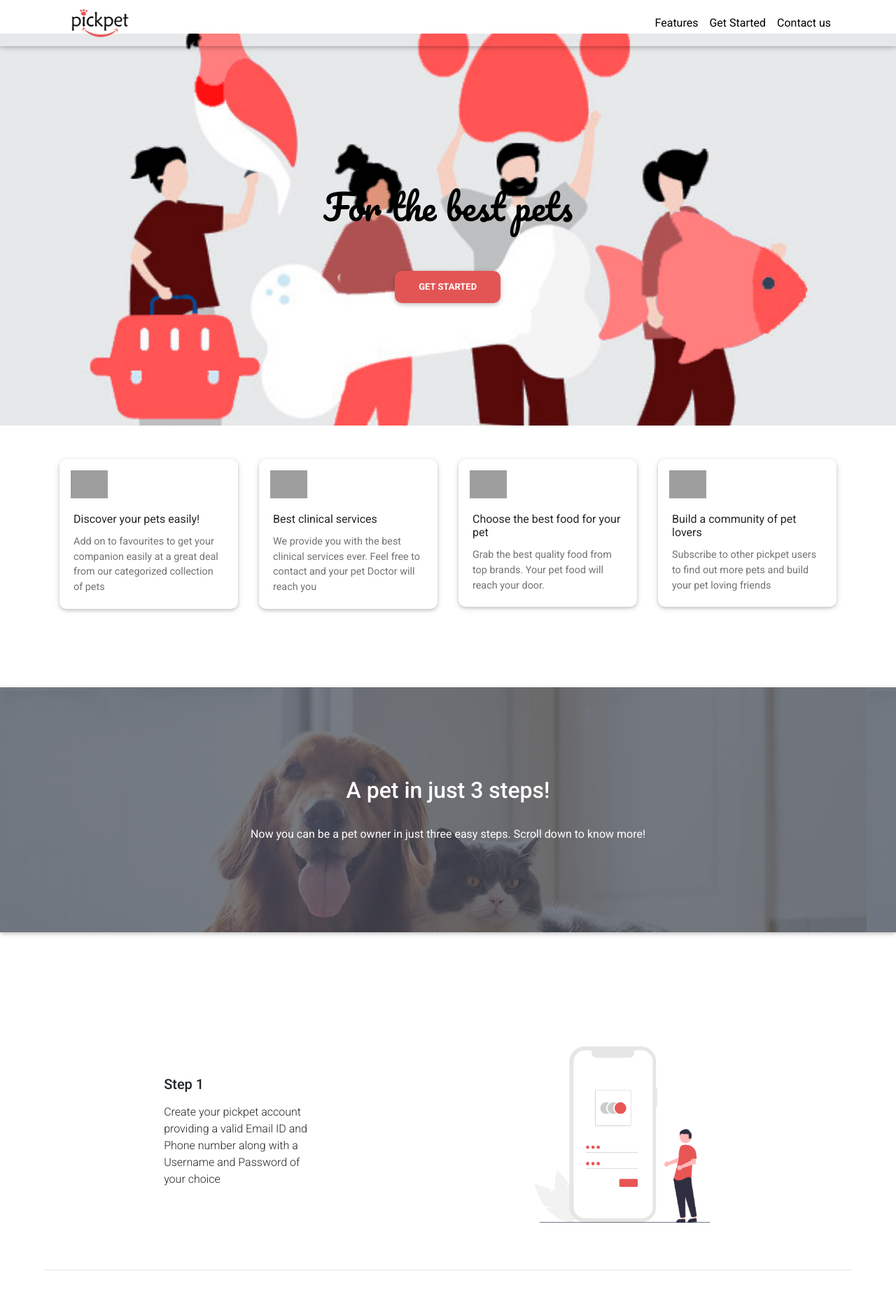
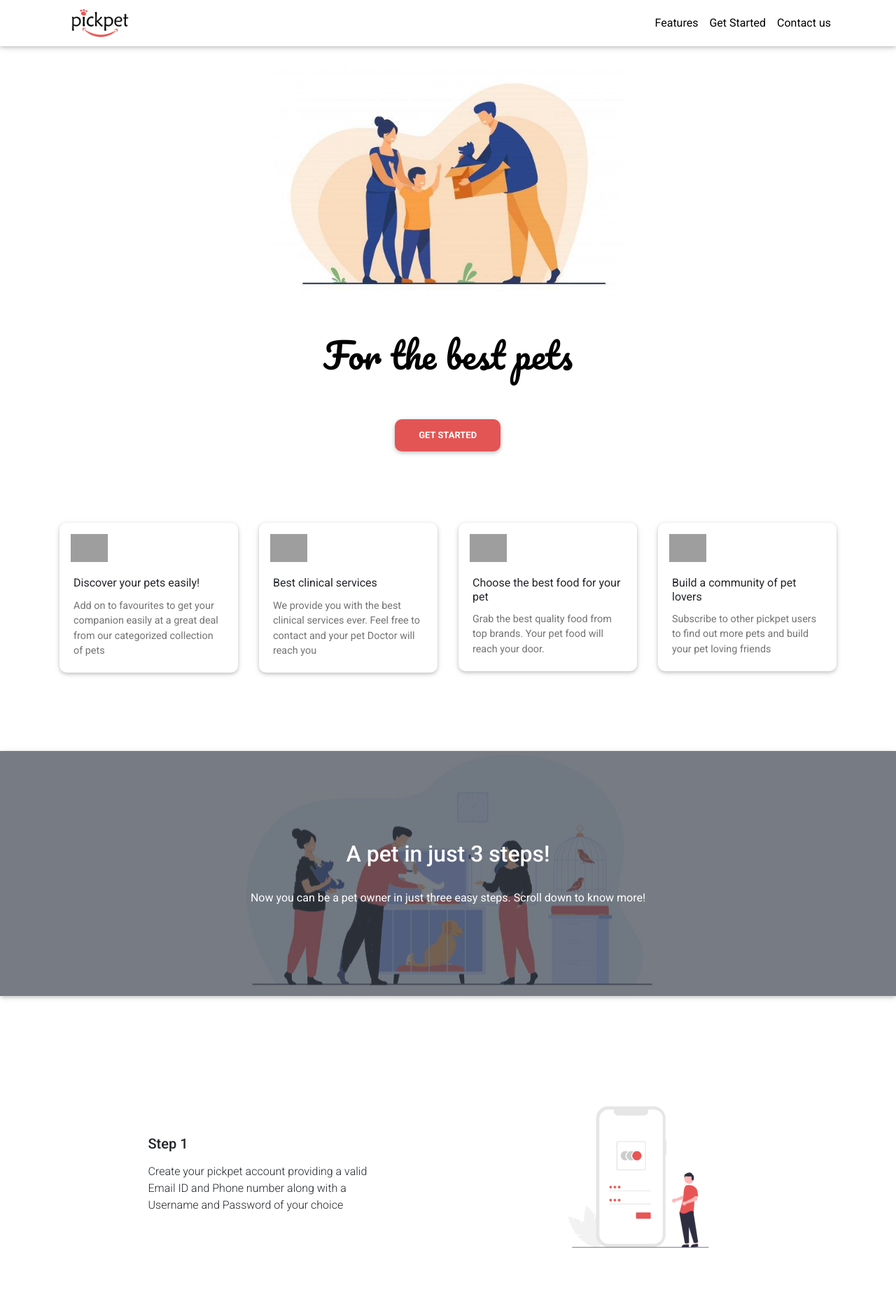
Before and after one commit to amjadamju/pickpet-web, a PHP site: page /index.html in a window 1280 px wide. Shown: the top 1856 px of the page at 70% size. Run offline with PHP 8.4, Linux system fonts and the light colour scheme; some libraries are stand-ins or nearby versions; grey boxes are pictures that could not be loaded.

Commit message:
modified home

```diff
--- a/css/header.css
+++ b/css/header.css
@@ -26,8 +26,6 @@
 
 .ncol{
     color: #000000 !important;
-
-
 }
  a.ncol:hover{
 
@@ -39,9 +37,6 @@ header,
 .view {
   height: 100%;
 }
-
-
-
 
 .side  {
 
@@ -84,10 +79,10 @@ h5 {
 }
 
 
-.bg-dark {
+/* .bg-dark {
 
     background: transparent !important;
-}
+} */
 
 .scrolled {
 
--- a/index.html
+++ b/index.html
@@ -23,12 +23,6 @@
     <link href="https://fonts.googleapis.com/css2?family=Pacifico&display=swap" rel="stylesheet">
     <link rel="icon" href="img/pickpet-particle.png" type="image/x-icon">
     <style>
-        @media only screen and (max-width: 992px) {
-            .step-image {
-                padding: 80px;
-            }
-        }
-
         .back-to-top {
             position: fixed;
             bottom: 25px;
@@ -43,10 +37,10 @@
 
 <body style="overflow-x: hidden;">
     <!-- Start your project here-->
-    <nav class="navbar  fixed-top navbar-expand-lg navbar-light bg-dark" style="background-color: #ffffff;">
+    <nav class="navbar  fixed-top navbar-expand-lg navbar-light" style="background-color: #ffffff;">
         <div class="container">
             <a class="navbar-brand ml-3" href="#">
-                <img style="height: 40px;width: 83px;" src="img/pickpet-latest-1_3_100x55.png">
+                <img style="height: 40px;width: 83px;" src="img/logo.png">
             </a>
             <button class="navbar-toggler" type="button" data-toggle="collapse"
                 data-target="#navbarSupportedContent-333" aria-controls="navbarSupportedContent-333"
@@ -65,31 +59,25 @@
                         <a class="nav-link waves-effect black-text" href="#contact">Contact us</a>
                     </li>
                 </ul>
-                <!-- <ul class="navbar-nav">
-                    <li class="nav-item">
-                        <button type="button " class="btn button" style="border-radius: 10px;background-color: #e35555;">Get
-                            Contact us</button>
-                    </li>
-                </ul> -->
             </div>
         </div>
     </nav>
     <!-- <div id="header" class="main">
     </div> -->
-    <div
-        style="height: 70vh;background-image: url('./img/header.jpg');background-size: cover;background-position: center;">
-        <div class="layer" style="background-color: black;"></div>
-        <div class="container mt-5 text-center flex-column flex-center white-text btimgfloat">
-            <!-- <img class="py-5" style="width: 900px;height: 675px;"
-                src=""> -->
-            <h5 class="black-text h1-responsive py-5" style="font-family: 'Pacifico', cursive;font-size: 50px;">For the
-                best pets</h5>
-            <a style="color: #ffffff;" href="#steps"><button type="button" class="btn button animated slow bounceIn"
-                    style="border-radius: 10px;background-color: #e35555;"><b>Get
-                    Started</b>
-                </button></a>
+    <div class=" pt-5" style="background-size: cover;background-position: center;">
+        <div class=" mt-5 text-center text-center white-text">
+            <img class="text-center" class="py-5" style="width: 500px;" src="./img/header3.jpg">
 
         </div>
+
+    </div>
+    <div class="text-center">
+        <h5 class="black-text h1-responsive py-5" style="font-family: 'Pacifico', cursive;font-size: 50px;">For the
+            best pets</h5>
+        <a  style="color: #ffffff;" href="#steps"><button type="button" class="btn button animated slow bounceIn"
+                style="border-radius: 10px;background-color: #e35555;"><b>Get
+                    Started</b>
+            </button></a>
     </div>
 
     <!-- End your project here-->
@@ -100,7 +88,7 @@
 
     <!-- Start your project here-->
 
-    <section id="features" class="container py-md-5">
+    <section id="features" class="container py-md-5 mt-5">
         <div class="row">
             <div class="col-lg-3 mb-3">
                 <!-- Card -->
@@ -191,7 +179,8 @@
     <!-- End your project here-->
 
     <!-- Jumbotron -->
-    <div id="steps" class="card  card-image my-5" style="background-image: url(img/pet.jpg);">
+    <div id="steps" class="card  card-image my-5"
+        style="background-image: url(img/header2.jpg);background-repeat: no-repeat;background-position: center;">
         <div class="text-white text-center rgba-stylish-strong py-5 px-4">
             <div class="py-5">
 
@@ -206,26 +195,26 @@
         </div>
     </div>
     <!-- Jumbotron -->
-    <div class=" py-5 my-5">
+    <div class=" my-5">
         <section class="p-md-3 mx-md-5">
             <div class="row d-flex px-5 align-items-center">
-                <div style="border-radius: 10px;" class="col-lg-3 py-5 p-4  wow slideInLeft animated mx-auto">
+                <div style="border-radius: 10px;" class="col-lg-4 py-5 p-4  wow slideInLeft animated mx-auto">
                     <p class="h5 py-2">Step 1</p>
                     <p>Create your pickpet account providing a valid Email ID and Phone number
                         along with a Username and Password of your choice </p>
                 </div>
-                <div class="col-lg-4 wow slideInRight animated my-4 mx-auto">
+                <div class="col-lg-4 p-lg-5 wow slideInRight animated my-4 mx-auto">
                     <img src="img/step-1.png" class="img-fluid step-image" alt="pickpet-logo" />
                 </div>
             </div>
-            <hr>
+            <hr class="py-5">
             <div class="row px-5 d-flex align-items-center ">
                 <div class="col-lg-4 mx-auto my-4">
 
                     <img src="img/step-2.png" class="img-fluid wow slideInRight animated step-image"
                         alt="pickpet-logo" />
                 </div>
-                <div style="border-radius: 10px;" class="mx-auto col-lg-3 wow slideInLeft animated py-5 p-4  ">
+                <div style="border-radius: 10px;" class="mx-auto col-lg-4 wow slideInLeft animated py-5 p-4  ">
                     <p class="h5 py-2">Step 2</p>
                     <p>Choose your favourite one from our diverse category of pets
                     </p>
@@ -233,7 +222,7 @@
             </div>
             <hr class="py-5">
             <div class="row d-flex px-5  align-items-center">
-                <div style="border-radius: 10px;" class="border col-lg-3 py-5 wow slideInLeft animated  mx-auto">
+                <div style="border-radius: 10px;" class="col-lg-4 py-5 wow slideInLeft animated  mx-auto">
                     <p class="h5 py-2">Step 3</p>
                     <p>Simply connect with the pet owners via their contact info!
                     </p>
@@ -246,6 +235,13 @@
             <hr>
         </section>
     </div>
+    <section class="">
+        <div class="col-lg-6 mx-auto text-center">
+            <p class="h3-responsive">Our Product will be available soon.</p>
+            <img src="./img/playstore.png" style="width: 200px;" class="p-3">
+        </div>
+    </section>
+    <hr class="mt-5">
     <section id="contact" style=" background-color: #ffffff;">
         <!-- Start your project here-->
         <div class="container py-3 py-sm-5">
@@ -262,7 +258,8 @@
                     </div>
                 </div>
                 <!--First column-->
-                <div class="col-lg-5 mx-auto shadow wow animated fadeIn" style="background-color: white; padding: 3%;border-radius: 10px;">
+                <div class="col-lg-5 mx-auto shadow wow animated fadeIn"
+                    style="background-color: white; padding: 3%;border-radius: 10px;">
                     <form method="post" action="<?=$_SERVER['PHP_SELF'];?>">
                         <!-- Material outline input -->
                         <div class="md-form md-outline form-lg">
@@ -307,14 +304,15 @@
         <!-- End your project here-->
 
     </section>
-    <button id="back-to-top" href="#" class="btn btn-light btn-sm back-to-top" style="background-color: #e35555;" role="button"><i
-            class="fas fa-arrow-up"></i></button>
+    <button id="back-to-top" href="#" class="btn btn-light btn-sm back-to-top" style="background-color: #e35555;"
+        role="button"><i class="fas fa-arrow-up"></i></button>
     <footer id="myFooter">
         <div class="container text-white pt-sm-5 pt-3 mt-3">
             <div class="row  justify-content-center text-center" style="font-size: 15px;font-weight: 400;">
                 <div class="col-lg-4 text-left">
                     <div class="font-weight-bold mb-3">
-                        <a href="#">&nbsp;<img class="img-fluid my-3" src="img/for-black-bg.png" style="height: 40px;"></a>
+                        <a href="#">&nbsp;<img class="img-fluid mb-3" src="img/for-black-bg.png"
+                                style="height: 40px;"></a>
                     </div>
                     <p class="text-justify">Pickpet, an online pet business platform is the one which provides all the
                         required constituents related to pets including their own marketing, their food items as well as
@@ -334,12 +332,13 @@
                     <!-- <h5 class="font-weight-bold mb-3">Contact Us</h5>
                     <p>Paragraph</p> -->
                     <!-- <div class="row"> -->
-                    <a href="https://www.facebook.com/Pickpet-111529737352211"><img class="mx-2" style="height: 40px;"
-                            src="https://img.icons8.com/nolan/64/facebook.png" /></a>
-                    <a href="https://www.instagram.com/pickpet4u/"><img class="mx-2" style="height: 40px;"
-                            src="https://img.icons8.com/nolan/64/instagram-new.png" /></a>
-                    <a href="https://twitter.com/pickpet1"><img class="mx-2" style="height: 40px;"
-                            src="https://img.icons8.com/nolan/64/twitter-squared.png" /></a>
+                    <a href="https://www.facebook.com/Pickpet-111529737352211"><img class="mx-1" style="height: 30px;"
+                            src="https://img.icons8.com/metro/100/fa314a/facebook-new--v2.png" /></a>
+
+                    <a href="https://www.instagram.com/pickpet4u/"><img class="mx-1" style="height: 37px;"
+                            src="https://img.icons8.com/ios-glyphs/100/fa314a/instagram-circle.png" /></a>
+                    <a href="https://twitter.com/pickpet1"><img class="mx-1" style="height: 35px;"
+                            src="https://img.icons8.com/ios-filled/100/fa314a/twitter-circled--v1.png" /></a>
                     <!-- <a><img class="mx-2" style="height: 40px;" src="https://img.icons8.com/nolan/64/linkedin.png" /></a> -->
                     <!-- </div> -->
                 </div>
```
Also changed, not shown: img/0809397751a88da0f244c2bef24751b0.webp (deleted), img/47909.jpg (deleted), img/6619eacd59d6824d1f969bb33c734f88.webp (deleted), img/6f5a672bbba388877b61365eef54b08e.webp (deleted), img/header.jpg (deleted), img/header2.jpg (added), img/header3.jpg (added), img/in-general-pet-owners-should-maintain-good-hygiene-including-washing-hands-before-and-after-handling-animals-.jpg (deleted), img/logo.png (renamed from img/pickpet-latest-1 (3).png), img/mdb-favicon.ico (deleted), img/pet.jpg (deleted), img/playstore.png (added).
